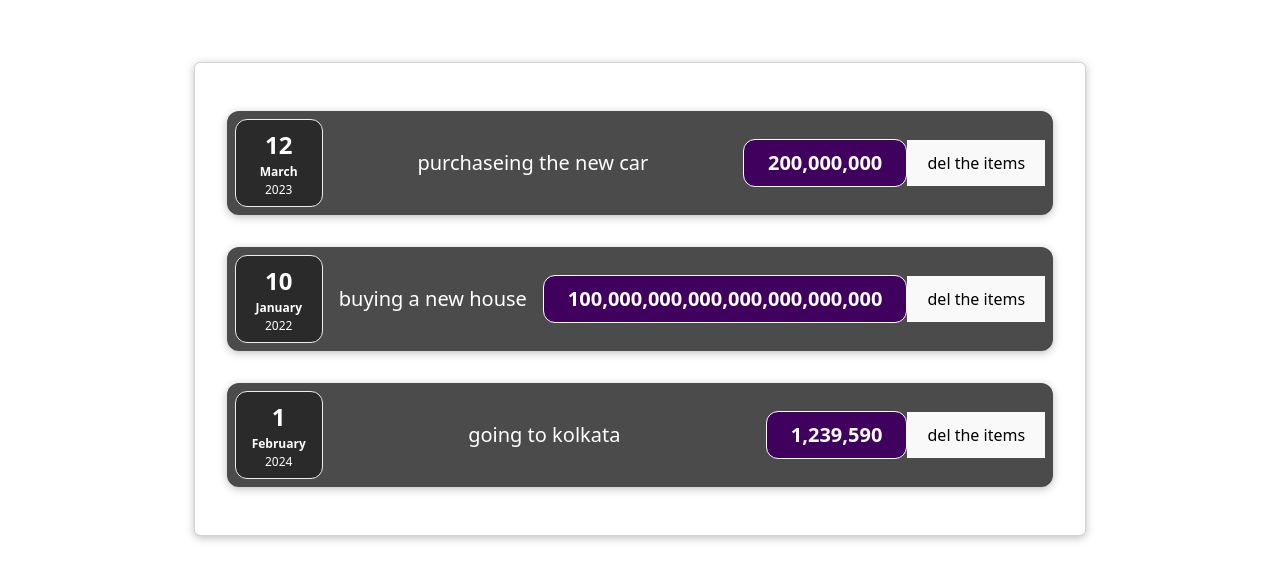
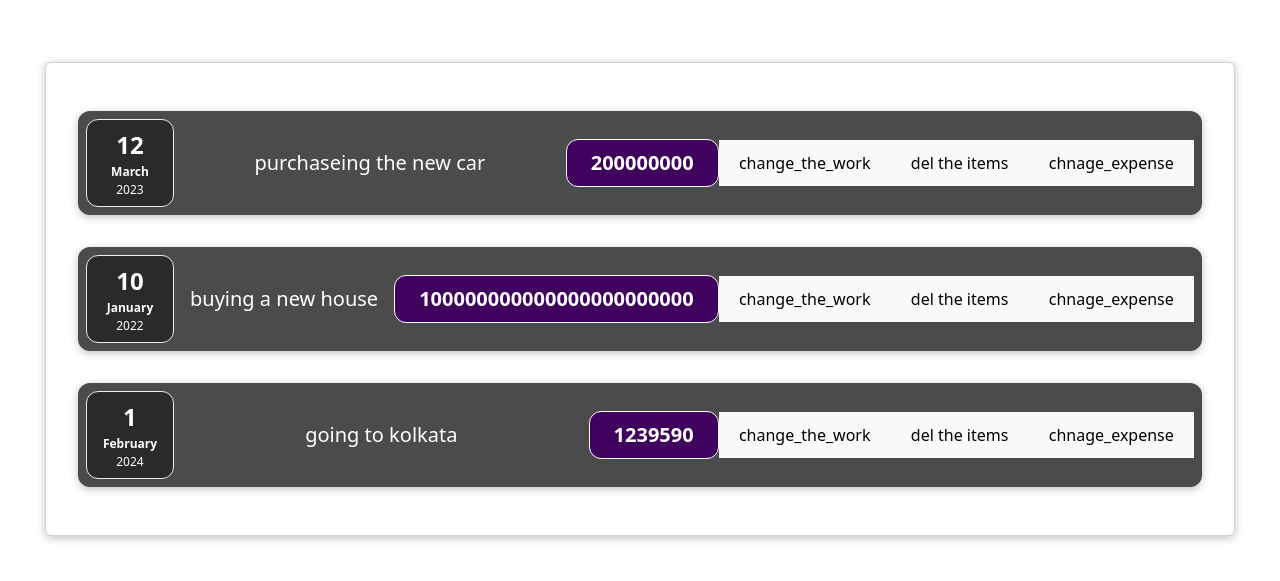
Before and after one commit to animesh65432/SHARPNER-PROJECT, a React (Vite) app: page / in a window 1280 px wide. Shown: the part 101-682 px from the top of the page. Built offline with nearby package versions, Linux system fonts and the light colour scheme.

Commit message:
learn usestate

```diff
--- a/src/Compoments/ExpenseItem.jsx
+++ b/src/Compoments/ExpenseItem.jsx
@@ -8,16 +8,28 @@ const ExpenseItem = ({ date, des, price }) => {
     item.remove();
   };
 
+  const [title, change_the_title] = useState(des);
+
+  const update_the_work = () => {
+    change_the_title("update");
+  };
+
+  const [money, setmoney] = useState(price);
+
+  const change_the_expense = () => {
+    setmoney("100$");
+  };
+
   return (
     <div className="expense-item">
       <Expensedate date={date} />
       <div className="expense-item__description">
-        <h2>{des}</h2>
+        <h2>{title}</h2>
       </div>
-      <div className="expense-item__price">
-        {Number(price).toLocaleString()}
-      </div>
+      <div className="expense-item__price">{money}</div>
+      <button onClick={update_the_work}>change_the_work</button>
       <button onClick={delete_the_items}>del the items</button>
+      <button onClick={change_the_expense}>chnage_expense</button>
     </div>
   );
 };
```
